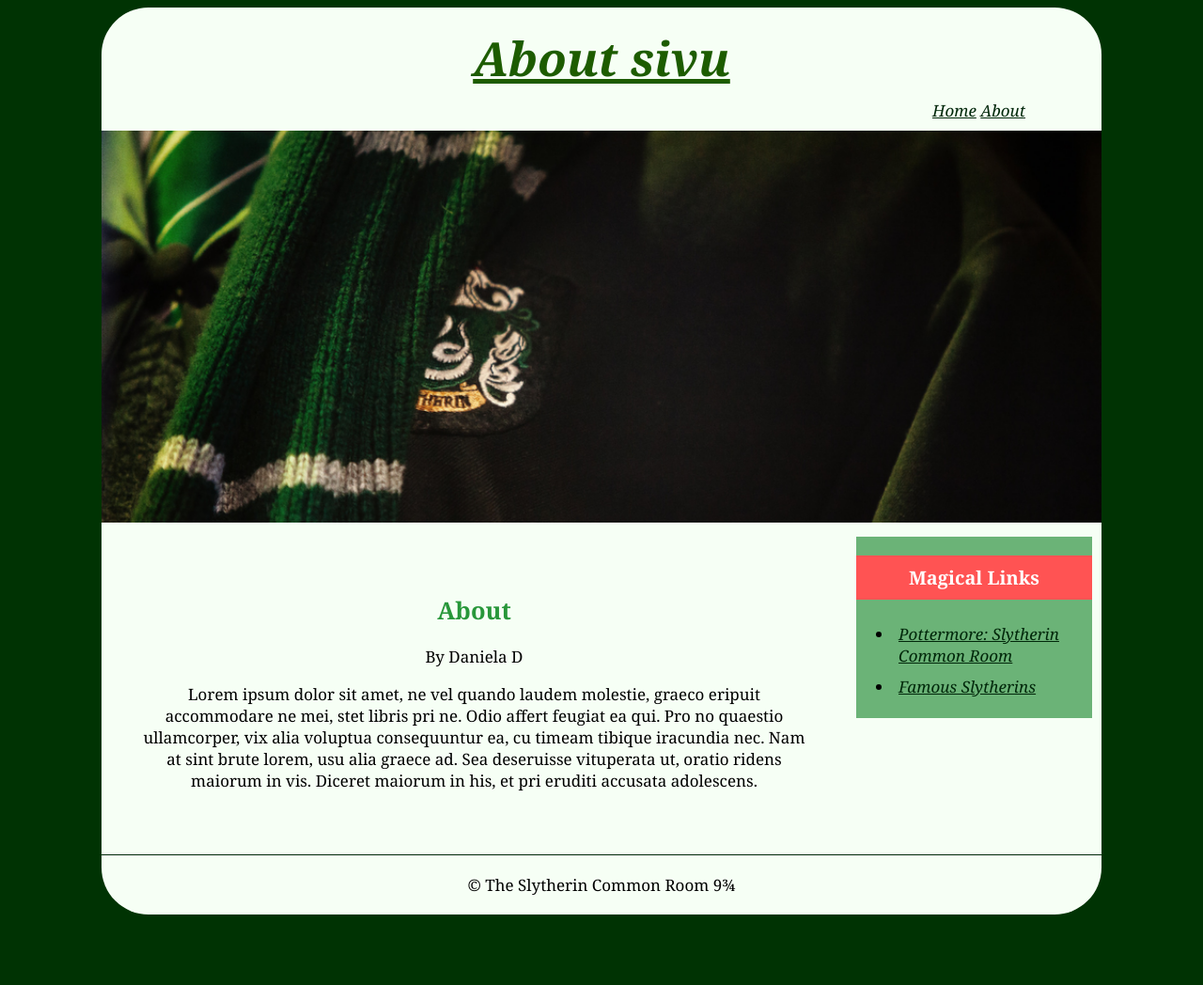
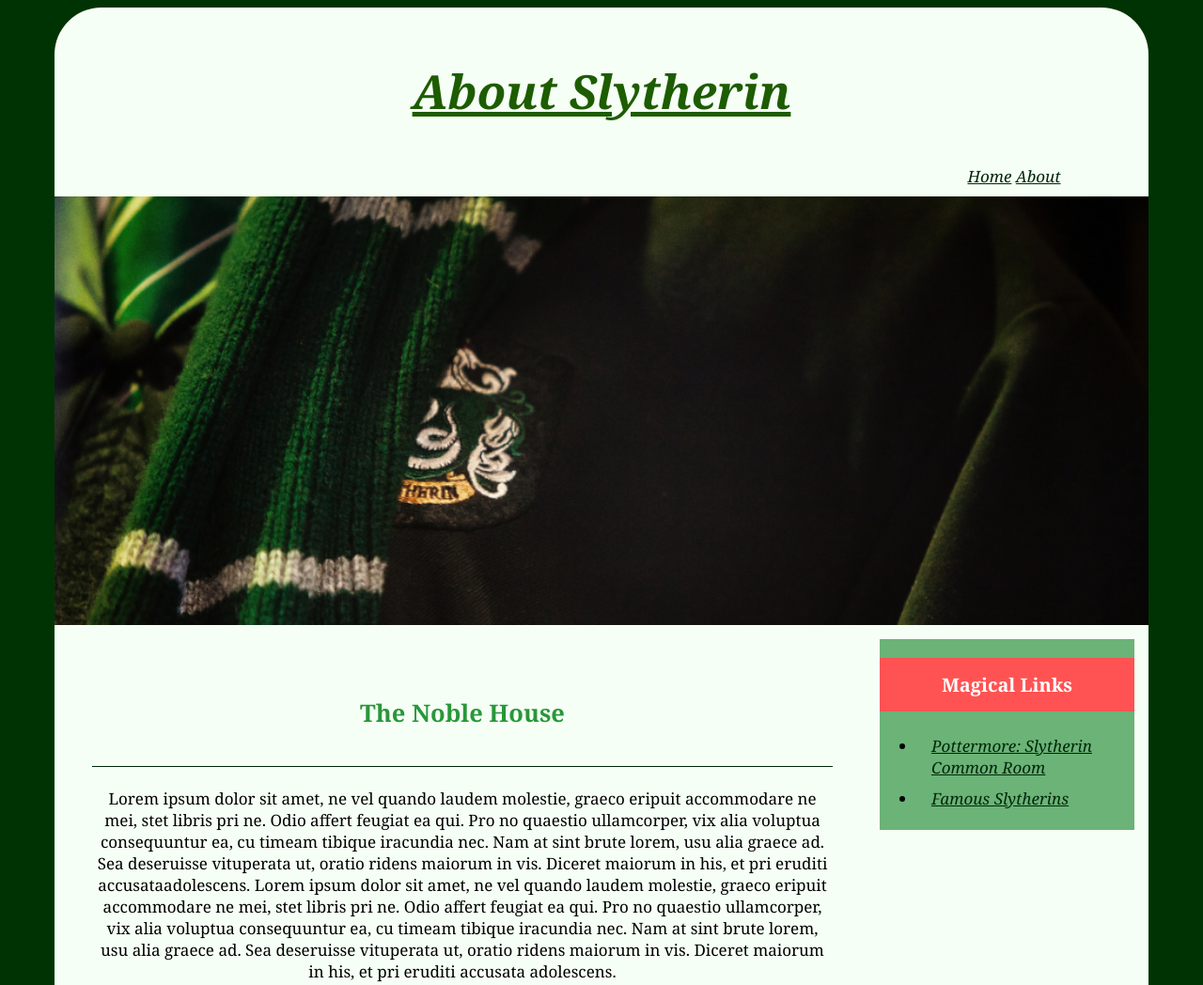
Before and after one commit to DanielaDuncker/css-grid-testi, a plain HTML site: page about.html in a window 1280 px wide. Shown: the top 1048 px of the page at 94% size. Before the commit the page ends 981 px from the top, so only its background shows below. Drawn offline with Linux system fonts and the light colour scheme.

Commit message:
edit about page

```diff
--- a/about.html
+++ b/about.html
@@ -12,7 +12,7 @@
         <div class="grid-container">
 
             <div class="header">
-                <strong>About sivu</strong>
+                <strong>About Slytherin</strong>
             </div>
             <div class="nav">
                 <nav>
@@ -21,16 +21,18 @@
                 </nav>
             </div>
             <div class="image">
-                <img width="100%" src="img/banner2.png" alt="Hogwarts train and a snake">
+                <img width="100%" src="img/banner2.png" alt="Slytherin school uniform with scarf">
             </div>
-            <div class="main">
+            <div class="main2">
                     <main>
                             <section>
                                 <article>
                                     <h2>
-                                        About
+                                        The Noble House
                                     </h2>
-                                    <span>By Daniela D</span>
+                                    <p>
+                                        Lorem ipsum dolor sit amet, ne vel quando laudem molestie, graeco eripuit accommodare ne mei, stet libris pri ne. Odio affert feugiat ea qui. Pro no quaestio ullamcorper, vix alia voluptua consequuntur ea, cu timeam tibique iracundia nec. Nam at sint brute lorem, usu alia graece ad. Sea deseruisse vituperata ut, oratio ridens maiorum in vis. Diceret maiorum in his, et pri eruditi accusataadolescens.        Lorem ipsum dolor sit amet, ne vel quando laudem molestie, graeco eripuit accommodare ne mei, stet libris pri ne. Odio affert feugiat ea qui. Pro no quaestio ullamcorper, vix alia voluptua consequuntur ea, cu timeam tibique iracundia nec. Nam at sint brute lorem, usu alia graece ad. Sea deseruisse vituperata ut, oratio ridens maiorum in vis. Diceret maiorum in his, et pri eruditi accusata adolescens.
+                                    </p>
                                     <p>
                                         Lorem ipsum dolor sit amet, ne vel quando laudem molestie, graeco eripuit accommodare ne mei, stet libris pri ne. Odio affert feugiat ea qui. Pro no quaestio ullamcorper, vix alia voluptua consequuntur ea, cu timeam tibique iracundia nec. Nam at sint brute lorem, usu alia graece ad. Sea deseruisse vituperata ut, oratio ridens maiorum in vis. Diceret maiorum in his, et pri eruditi accusata adolescens.
                                     </p>
--- a/style.css
+++ b/style.css
@@ -9,7 +9,7 @@
 .header { grid-area: header; }
 .nav {grid-area: nav}
 .image {grid-area: image}
-.main { grid-area: main; }
+.main, .main2 { grid-area: main; }
 .right { grid-area: right; }
 .footer { grid-area: footer; }
 
@@ -27,7 +27,7 @@
   grid-gap: 10px;
   background-color: #003303;
   padding: 10px;
-  margin: 0 100px 0 100px;
+  margin: 0px 50px 0px 50px;
   font-family: Georgia, 'Times New Roman', Times, serif;
   border-radius: 50px;
 }
@@ -71,12 +71,18 @@ body{
 .header{
     grid-row: 1 / 1;
     border-radius: 50px 50px 0px 0px;
+    padding: 35px;
 }
 
 
-.main{
+.main, .main2{
     grid-column: 1 / 3;
     padding: 20px;
+}
+
+.main2 h2{
+    padding-bottom: 40px;
+    border-bottom: 1px solid rgb(0, 39, 10);
 }
 
 .nav{
@@ -85,9 +91,9 @@ body{
 
 .right{
    grid-row: 4 / 5;
-   margin-right: 10px;
+   margin-right: 15px;
    position: sticky;
-   top: 30px;
+   top: 15px;
 }
 
 article{
@@ -107,7 +113,7 @@ article:last-child{
 .right h3{
     background-color: #ff5353;
     color: #ffffff;
-    padding: 10px;
+    padding: 15px;
     text-align: center;
 }
 
@@ -121,7 +127,7 @@ a{
 }
 
 li{
-    padding: 5px
+    padding: 5px 15px
 }
 
 a:hover {
```
